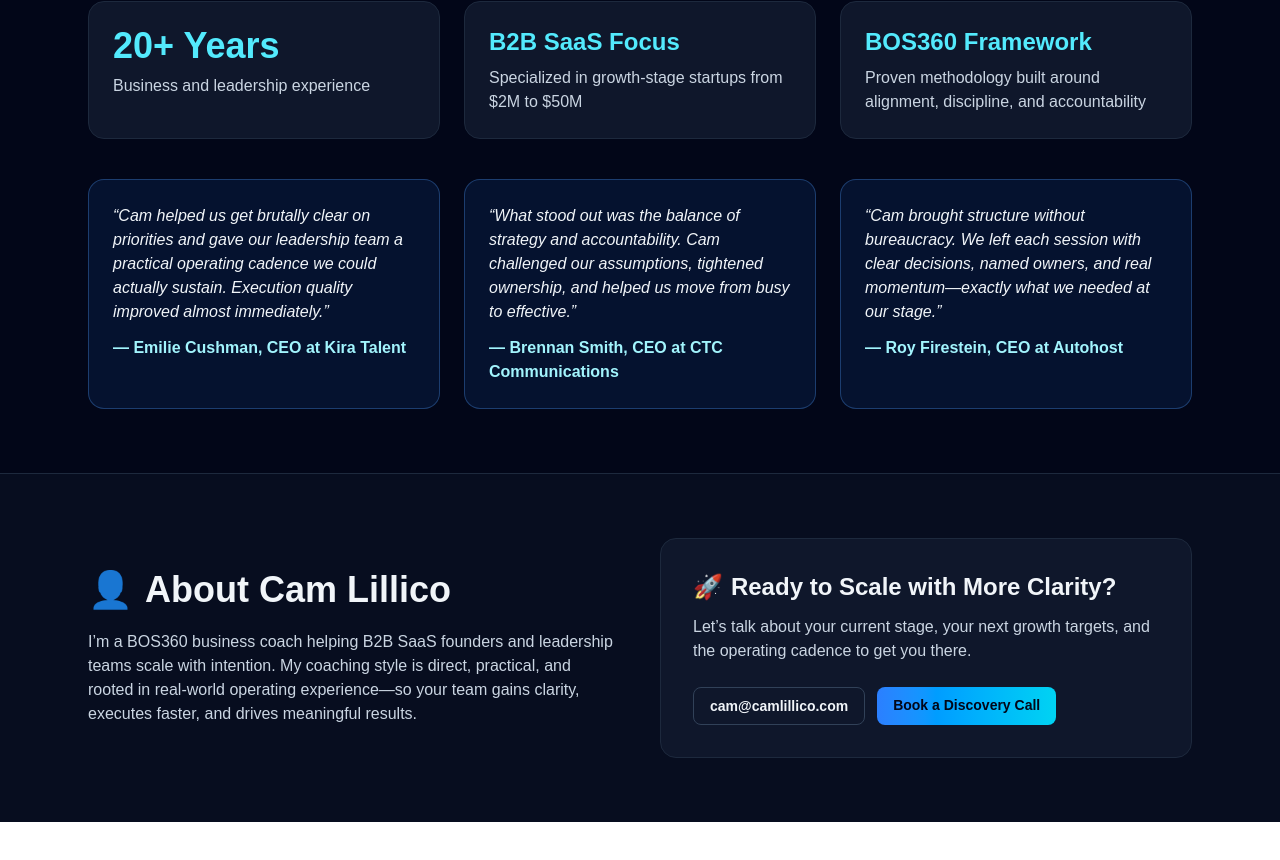
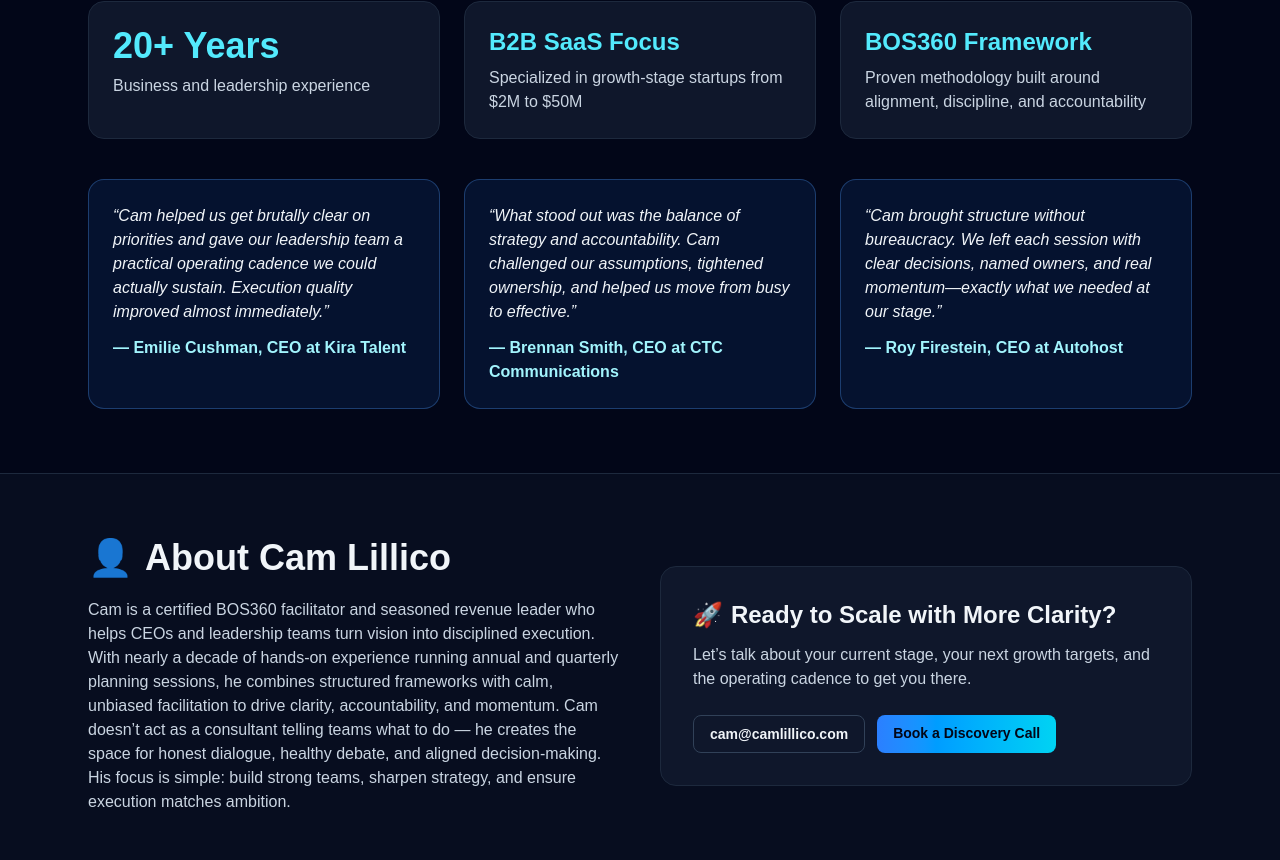
Before and after one commit to camlillico-hash/bos360-site, a Next.js app: page /bos360 in a window 1280 px wide. Shown: the part 1420-2280 px from the top of the page. Before the commit the page ends 2242 px from the top, so only its background shows below. Built offline with nearby package versions, Linux system fonts and the light colour scheme.

Commit message:
Adjust BOS360 hero headshot placement and update About section copy

```diff
--- a/app/bos360/page.js
+++ b/app/bos360/page.js
@@ -63,16 +63,16 @@ export default function Bos360Page() {
         </h1>
 
         <div className="mt-6 flex max-w-4xl items-center gap-4 md:gap-5">
-          <p className="text-lg text-slate-300">
-            I partner with founders and leadership teams to align priorities, build
-            execution discipline, and create measurable momentum—without adding chaos.
-          </p>
           <img
             src="/cam-headshot-circle.png"
             alt="Cam Lillico headshot"
             className="h-16 w-16 shrink-0 rounded-full border border-cyan-300/40 object-cover shadow-lg shadow-cyan-900/30 md:h-20 md:w-20"
             loading="eager"
           />
+          <p className="text-lg text-slate-300">
+            I partner with founders and leadership teams to align priorities, build
+            execution discipline, and create measurable momentum—without adding chaos.
+          </p>
         </div>
 
         <div className="mt-8 flex flex-wrap gap-4">
@@ -199,10 +199,14 @@ export default function Bos360Page() {
               About Cam Lillico
             </h2>
             <p className="mt-5 text-slate-300">
-              I’m a BOS360 business coach helping B2B SaaS founders and leadership teams
-              scale with intention. My coaching style is direct, practical, and rooted in
-              real-world operating experience—so your team gains clarity, executes faster,
-              and drives meaningful results.
+              Cam is a certified BOS360 facilitator and seasoned revenue leader who helps
+              CEOs and leadership teams turn vision into disciplined execution. With nearly
+              a decade of hands-on experience running annual and quarterly planning sessions,
+              he combines structured frameworks with calm, unbiased facilitation to drive
+              clarity, accountability, and momentum. Cam doesn’t act as a consultant telling
+              teams what to do — he creates the space for honest dialogue, healthy debate,
+              and aligned decision-making. His focus is simple: build strong teams, sharpen
+              strategy, and ensure execution matches ambition.
             </p>
           </div>
 
```
